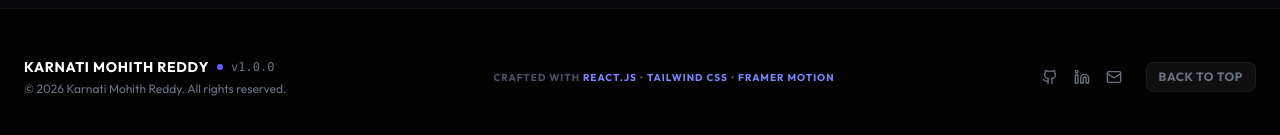
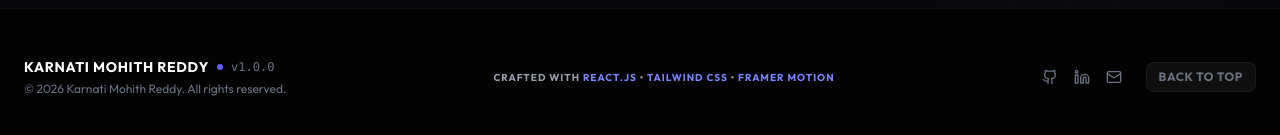
Before and after one commit to mohithreddy123-hub/portfolio, a React (Vite) app: page / in a window 1280 px wide. Shown: the part 7630-7765 px from the top of the page. Built offline with nearby package versions, Linux system fonts and the light colour scheme.

Commit message:
style: fix footer credits text contrast in dark mode

```diff
--- a/src/components/Footer.tsx
+++ b/src/components/Footer.tsx
@@ -43,7 +43,7 @@
         </div>
 
         {/* Tech Stack Mention */}
-        <p className="text-gray-600 text-[10px] uppercase tracking-widest font-bold text-center md:text-left">
+        <p className="text-gray-400 text-[10px] uppercase tracking-widest font-bold text-center md:text-left">
           Crafted with <span className="text-indigo-400">React.js</span> • <span className="text-indigo-400">Tailwind CSS</span> • <span className="text-indigo-400">Framer Motion</span>
         </p>
 
```
